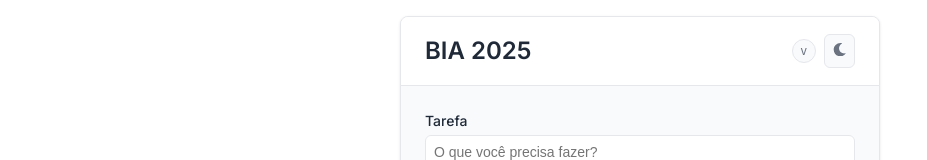
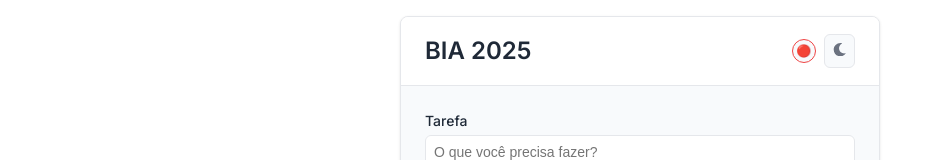
Before and after one commit to henrylle/bia, a React (Vite) app in the folder client/: page / in a window 1280 px wide. Shown: the top 160 px of the page, without its empty margins (0-927 px from the left). Built offline with nearby package versions, Linux system fonts and the light colour scheme; no server answers.

Commit message:
checagem se a api está online

```diff
--- a/client/src/components/VersionInfo.jsx
+++ b/client/src/components/VersionInfo.jsx
@@ -1,7 +1,9 @@
-import React, { useState } from 'react';
+import React, { useState, useEffect } from 'react';
 
 const VersionInfo = () => {
   const [showVersion, setShowVersion] = useState(false);
+  const [apiStatus, setApiStatus] = useState('checking'); // 'checking', 'online', 'offline'
+  const [apiVersion, setApiVersion] = useState('4.0.0');
 
   const getApiUrl = () => {
     // Se estiver definido no ambiente (Docker/Produção)
@@ -18,8 +20,47 @@ const VersionInfo = () => {
     return 'http://localhost:8080';
   };
 
+  const checkApiHealth = async () => {
+    setApiStatus('checking');
+    try {
+      const apiUrl = getApiUrl();
+      const controller = new AbortController();
+      const timeoutId = setTimeout(() => controller.abort(), 5000); // 5s timeout
+
+      const response = await fetch(`${apiUrl}/api/versao`, {
+        signal: controller.signal,
+        method: 'GET',
+        cache: 'no-cache'
+      });
+
+      clearTimeout(timeoutId);
+
+      if (response.ok) {
+        const versionText = await response.text();
+        setApiVersion(versionText);
+        setApiStatus('online');
+      } else {
+        setApiStatus('offline');
+      }
+    } catch (error) {
+      console.warn('API Health Check falhou:', error.message);
+      setApiStatus('offline');
+    }
+  };
+
+  useEffect(() => {
+    checkApiHealth();
+    // Recheck a cada 30 segundos
+    const interval = setInterval(checkApiHealth, 30000);
+    return () => clearInterval(interval);
+  }, []);
+
   const handleVersionClick = () => {
     setShowVersion(!showVersion);
+    if (!showVersion) {
+      // Recheca quando abre o tooltip
+      checkApiHealth();
+    }
   };
 
   const openVersionEndpoint = () => {
@@ -27,20 +68,114 @@ const VersionInfo = () => {
     window.open(`${apiUrl}/api/versao`, '_blank');
   };
 
+  const getStatusIcon = () => {
+    switch (apiStatus) {
+      case 'online': return '🟢';
+      case 'offline': return '🔴';
+      case 'checking': return '🟡';
+      default: return '⚪';
+    }
+  };
+
+  const getStatusText = () => {
+    switch (apiStatus) {
+      case 'online': return 'Online';
+      case 'offline': return 'Offline';
+      case 'checking': return 'Verificando...';
+      default: return 'Desconhecido';
+    }
+  };
+
+  const getEnvironmentInfo = () => {
+    const { protocol, hostname, port } = window.location;
+
+    // Detectar tipo de ambiente
+    if (hostname === 'localhost' || hostname === '127.0.0.1') {
+      return {
+        type: 'local',
+        icon: '🏠',
+        label: 'Local',
+        description: `${hostname}:${port}`,
+        color: '#3b82f6' // azul
+      };
+    }
+
+    // IP direto sem HTTPS
+    if (/^\d+\.\d+\.\d+\.\d+$/.test(hostname) && protocol === 'http:') {
+      return {
+        type: 'ip-http',
+        icon: '🌐',
+        label: 'IP Direto',
+        description: `${hostname}${port ? ':' + port : ''}`,
+        color: '#f59e0b' // amarelo/laranja
+      };
+    }
+
+    // ALB/Load Balancer sem HTTPS
+    if (protocol === 'http:' && hostname.includes('.elb.')) {
+      return {
+        type: 'alb-http',
+        icon: '⚖️',
+        label: 'ALB HTTP',
+        description: hostname,
+        color: '#ef4444' // vermelho
+      };
+    }
+
+    // Domínio com HTTPS (produção)
+    if (protocol === 'https:') {
+      return {
+        type: 'domain-https',
+        icon: '🔒',
+        label: 'Produção',
+        description: hostname,
+        color: '#22c55e' // verde
+      };
+    }
+
+    // Outros casos
+    return {
+      type: 'other',
+      icon: '❓',
+      label: 'Outro',
+      description: `${hostname}${port ? ':' + port : ''}`,
+      color: '#6b7280' // cinza
+    };
+  };
+
   return (
     <div className="version-info">
       <button
-        className="version-trigger"
+        className={`version-trigger ${apiStatus} ${getEnvironmentInfo().type}`}
         onClick={handleVersionClick}
-        title="Informações da versão"
+        title={`${getEnvironmentInfo().icon} ${getEnvironmentInfo().label} | API: ${getStatusText()}`}
+        style={{
+          borderColor: apiStatus === 'online' ? getEnvironmentInfo().color :
+                      apiStatus === 'offline' ? '#ef4444' :
+                      '#f59e0b'
+        }}
       >
-        v
+        {getStatusIcon()}
       </button>
              {showVersion && (
          <div className="version-tooltip">
            <div className="version-content">
-             <strong>BIA 4.0.0</strong>
+             <strong>{apiVersion}</strong>
              <div className="version-details">
+               <small>
+                 <span className="status-indicator">{getStatusIcon()}</span>
+                 Status: {getStatusText()}
+               </small>
+               <small>
+                 <span
+                   className="env-indicator"
+                   style={{ color: getEnvironmentInfo().color }}
+                 >
+                   {getEnvironmentInfo().icon}
+                 </span>
+                 Ambiente: {getEnvironmentInfo().label}
+               </small>
+               <small>Local: {getEnvironmentInfo().description}</small>
                <small>API: {getApiUrl()}</small>
                <small>
                  <button
@@ -49,6 +184,16 @@ const VersionInfo = () => {
                    title="Abrir endpoint de versão"
                  >
                    🔗 /api/versao
+                 </button>
+               </small>
+               <small>
+                 <button
+                   className="version-link refresh-btn"
+                   onClick={checkApiHealth}
+                   title="Verificar status da API"
+                   disabled={apiStatus === 'checking'}
+                 >
+                   🔄 {apiStatus === 'checking' ? 'Verificando...' : 'Atualizar'}
                  </button>
                </small>
              </div>
--- a/client/src/index.css
+++ b/client/src/index.css
@@ -509,6 +509,18 @@ footer {
   transition: all 0.2s ease;
 }
 
+.version-trigger.online {
+  border-color: #22c55e;
+}
+
+.version-trigger.offline {
+  border-color: #ef4444;
+}
+
+.version-trigger.checking {
+  border-color: #f59e0b;
+}
+
 .version-trigger:hover {
   background: var(--bg-primary);
   color: var(--text-primary);
@@ -559,6 +571,20 @@ footer {
 
 .version-link:hover {
   opacity: 0.8;
+}
+
+.version-link.refresh-btn:disabled {
+  opacity: 0.5;
+  cursor: not-allowed;
+}
+
+.version-details .status-indicator {
+  margin-right: 0.25rem;
+}
+
+.version-details .env-indicator {
+  margin-right: 0.25rem;
+  font-weight: 600;
 }
 
 /* Modal */
```
